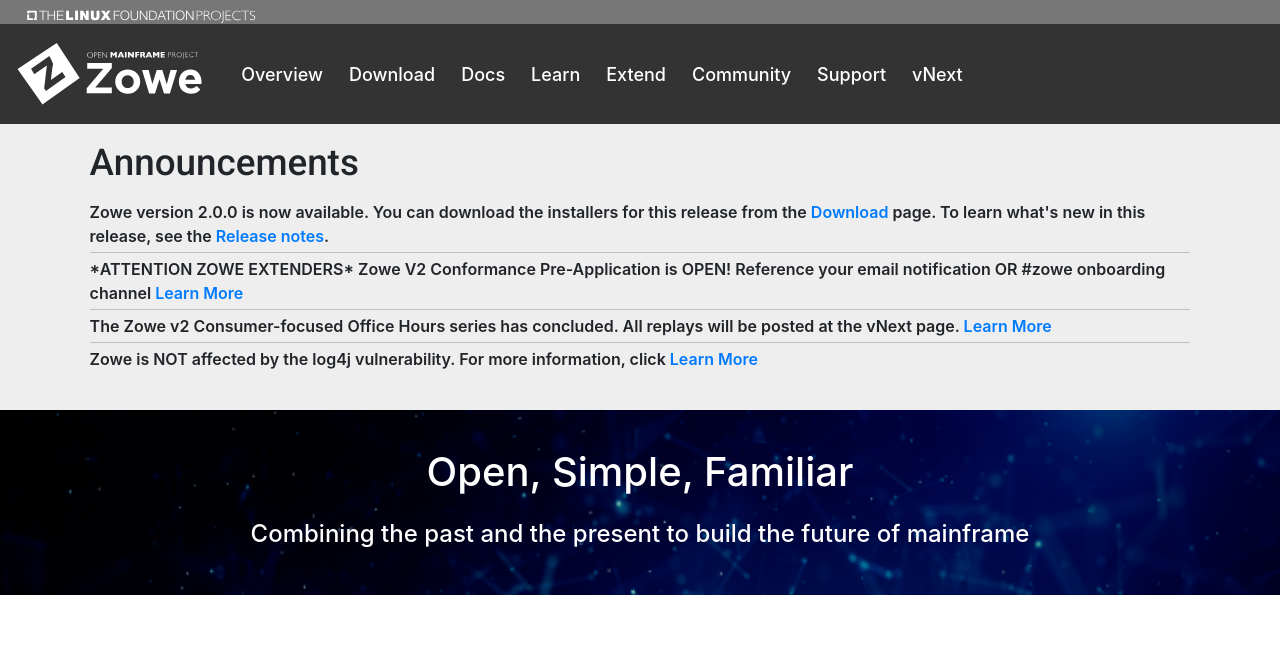
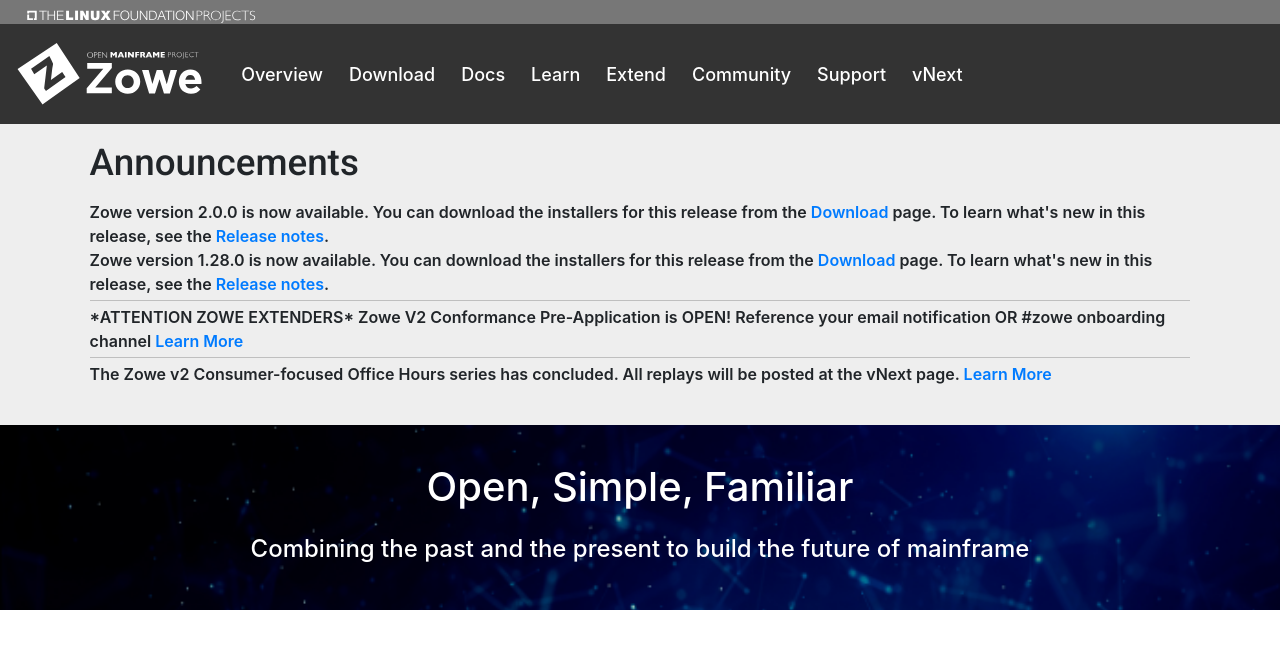
Before and after one commit to zowe/zowe.github.io, a Jekyll site: the page built from index.md, in a window 1280 px wide and 900 px high, cut to the strip 0-655 px from the top of the window. Shown: the top 649 px of the strip. Built offline with Jekyll 4.4.1, drawn with Linux system fonts in a browser that asks for light colours; our own code applies the rules of GitHub Pages for plain Markdown files.

Commit message:
update announcements, v1.28 doc link
Signed-off-by: MarkAckert <mark.ackert@broadcom.com>

```diff
--- a/_data/announcements.yml
+++ b/_data/announcements.yml
@@ -4,5 +4,3 @@
   link: https://slack.openmainframeproject.org/
 - announcement: "The Zowe v2 Consumer-focused Office Hours series has concluded. All replays will be posted at the vNext page."
   link: https://www.zowe.org/vNext.html#office-hours
-- announcement: "Zowe is NOT affected by the log4j vulnerability. For more information, click"
-  link: https://github.com/zowe/community/issues/1381
--- a/_data/releases.yml
+++ b/_data/releases.yml
@@ -25,8 +25,8 @@
     node_sdk_version: 1.28.0
     python_sdk_version: 1.28.0
     release_date: 2022-05-23
-    documentation: stable
-    release_notes: v1_28
+    documentation: v1.28.x
+    release_notes: v1_28_0
 
   - version: 1.27.3
     zos_version: 1.27.1
--- a/index.md
+++ b/index.md
@@ -56,6 +56,7 @@
 <div class="announcementsection">
   <h1>Announcements</h1>
   <strong>Zowe version {{ site.data.releases.v2[0].version }} is now available. You can download the installers for this release from the <a href="/download">Download</a> page. To learn what's new in this release, see the <a href="https://docs.zowe.org/stable/getting-started/release-notes/v2_0_0">Release notes</a>.<br></strong>
+  <strong>Zowe version {{ site.data.releases.v1[0].version }} is now available. You can download the installers for this release from the <a href="/download">Download</a> page. To learn what's new in this release, see the <a href="https://docs.zowe.org/v1.28.x/getting-started/release-notes/v1_28_0">Release notes</a>.<br></strong>
   {% if site.data.announcements %}
     {% for announcement in site.data.announcements %}
     <hr class="w-100" style="margin-top: 0.25rem; margin-bottom: 0.25rem; border-top: 1px solid rgb(0 0 0 / 20%)">
```
